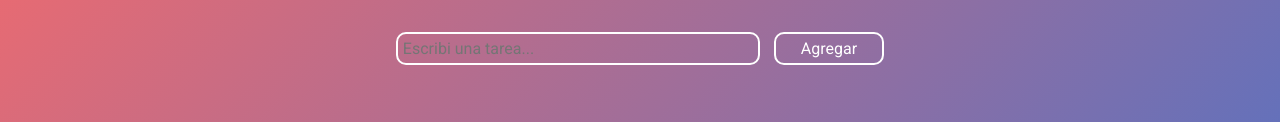
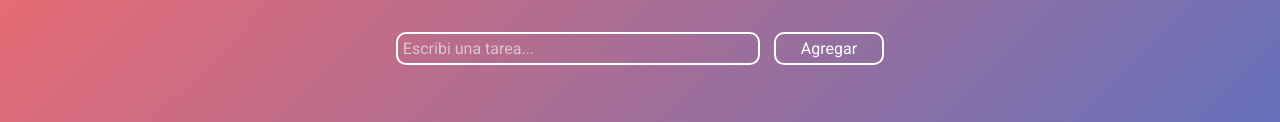
Before and after one commit to csmamani/app-de-tareas, a plain HTML site: page index.html in a window 1280 px wide. Shown: the part 159-281 px from the top of the page. Drawn offline with Linux system fonts and the light colour scheme.

Commit message:
styles: placehorder color changes and button outline set to 0

```diff
--- a/styles/styles.scss
+++ b/styles/styles.scss
@@ -37,6 +37,7 @@
                 background-color: transparent;
                 color: white;
                 margin: 5px;
+                outline: 0 !important;
             }
 
             input[type=text]  {
@@ -44,8 +45,12 @@
                 padding: 5px;
             }
 
+            input[type=text]::placeholder  {
+                color: rgba(238, 235, 235, 0.692);
+            }
+
             input[type=button] {
-                padding: 5px 25px
+                padding: 5px 25px;
             }
 
         }
```
Also changed, not shown: styles/styles.css, 1 other file.
